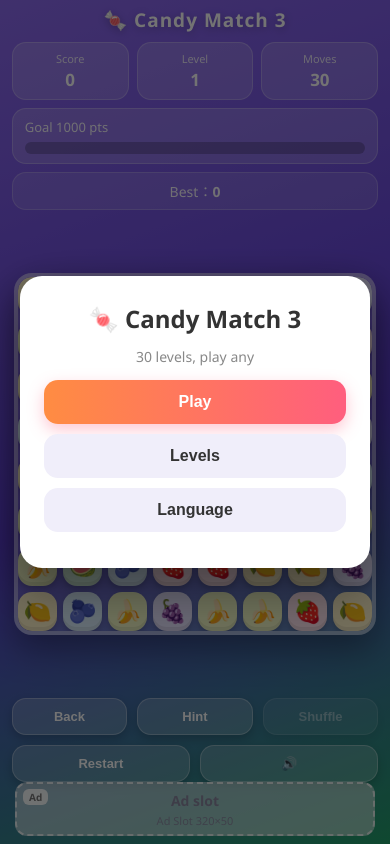
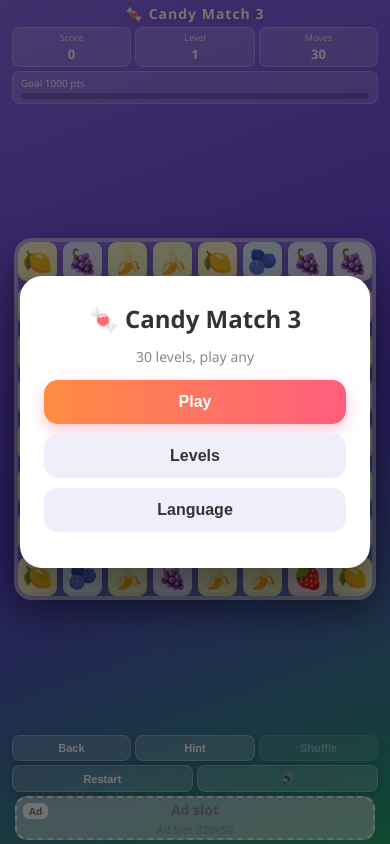
Before and after one commit to na-yeah/loke, a plain HTML site: page index.html in a window 390 px wide. Drawn offline with Linux system fonts and the light colour scheme.

Commit message:
Add files via upload

```diff
--- a/css/style.css
+++ b/css/style.css
@@ -21,6 +21,7 @@ body {
   justify-content: center;
   min-height: 100vh;
   min-height: 100dvh;
+  min-height: 100svh;
   overflow: hidden;
   user-select: none;
   -webkit-user-select: none;
@@ -51,7 +52,7 @@ body {
 }
 
 .board-area {
-  flex: 1;
+  flex: 1 1 0;
   min-width: 0;
   min-height: 0;
   display: flex;
@@ -187,11 +188,11 @@ body {
   left: 0;
   width: var(--tile);
   height: var(--tile);
-  border-radius: 14px;
+  border-radius: calc(var(--tile) * 0.22);
   display: flex;
   align-items: center;
   justify-content: center;
-  font-size: calc(var(--tile) * 0.58);
+  font-size: calc(var(--tile) * 0.62);
   line-height: 1;
   box-shadow: inset 0 -4px 0 rgba(0, 0, 0, 0.07), 0 3px 6px rgba(0, 0, 0, 0.2);
   cursor: pointer;
@@ -583,14 +584,14 @@ body {
   .page {
     flex-direction: column;
     align-items: center;
-    gap: 8px;
-    padding: 8px 10px 62px;
+    gap: 4px;
+    padding: 6px 10px 52px;
   }
 
   .side-panel {
     flex: 0 0 auto;
-    width: min(94vw, 480px);
-    gap: 8px;
+    width: min(94vw, 460px);
+    gap: 4px;
   }
 
   .left-panel {
@@ -599,24 +600,54 @@ body {
 
   .right-panel {
     order: 2;
-    width: min(94vw, 480px);
+    width: min(94vw, 460px);
   }
 
   .board-area {
     order: 1;
-    flex: 1 1 auto;
+    flex: 1 1 0;
     min-height: 0;
     width: 100%;
   }
 
   .title {
-    font-size: 19px;
+    font-size: 14px;
+    line-height: 1.2;
+  }
+
+  .stats {
+    gap: 4px;
+  }
+
+  .stat {
+    padding: 3px 2px;
+    border-radius: 8px;
+  }
+
+  .stat-label {
+    font-size: 9px;
+    margin-bottom: 1px;
   }
 
   .stat-value {
-    font-size: 17px;
+    font-size: 13px;
   }
 
+  .progress-wrap {
+    padding: 4px 8px;
+    border-radius: 8px;
+  }
+
+  .progress-label {
+    font-size: 10px;
+    margin-bottom: 3px;
+  }
+
+  .progress {
+    height: 6px;
+  }
+
+  .best-line,
   .bottom-hint {
     display: none;
   }
@@ -624,13 +655,15 @@ body {
   .controls {
     flex-direction: row;
     flex-wrap: wrap;
+    gap: 4px;
   }
 
   .controls button {
     flex: 1 1 30%;
     width: auto;
-    padding: 10px 6px;
-    font-size: 13px;
+    padding: 6px 2px;
+    font-size: 11px;
+    border-radius: 8px;
   }
 
   #adSlotRight {
@@ -641,10 +674,10 @@ body {
     display: flex;
     position: fixed;
     left: 50%;
-    bottom: 8px;
+    bottom: 4px;
     transform: translateX(-50%);
     width: min(94vw, 360px);
-    height: 54px;
+    height: 44px;
     z-index: 40;
   }
 }
--- a/js/main.js
+++ b/js/main.js
@@ -782,18 +782,31 @@ function applyLangUI() {
 }
 
 /* ================== 布局 ================== */
+const raf = window.requestAnimationFrame
+  ? window.requestAnimationFrame.bind(window)
+  : fn => setTimeout(fn, 16);
+
 function layout() {
+  const apply = () => {
     const rect = elBoardArea.getBoundingClientRect
       ? elBoardArea.getBoundingClientRect()
       : { width: elBoardArea.clientWidth || 460, height: elBoardArea.clientHeight || 460 };
     let w = Math.min(rect.width - 8, rect.height - 8);
-  w = Math.max(w, 220);
+    w = Math.max(w, 200);
+    if (elBoard.style.width !== w + 'px') {
       elBoard.style.width = w + 'px';
       elBoard.style.height = w + 'px';
+    }
     const cw = elBoard.clientWidth;
-  tilePx = Math.floor((cw - (COLS - 1) * GAP) / COLS);
+    const tp = Math.floor((cw - (COLS - 1) * GAP) / COLS);
+    if (tp !== tilePx) {
+      tilePx = tp;
       document.documentElement.style.setProperty('--tile', tilePx + 'px');
       render();
+    }
+  };
+  apply();
+  raf(apply);
 }
 
 /* ================== 初始化 ================== */
```
Lines whose indentation alone changed are shown as unchanged.
